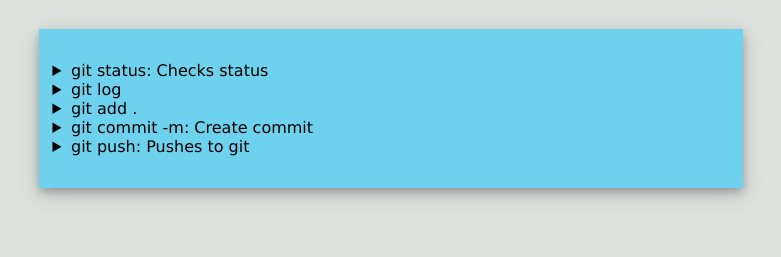
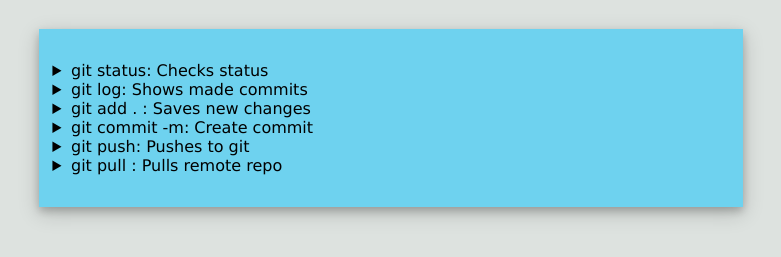
Before and after one commit to Tobiahk/code-in-git, a plain HTML site: page index.html in a window 1280 px wide. Shown: the part 73-330 px from the top of the page, without its empty margins (249-1030 px from the left). Drawn offline with Linux system fonts and the light colour scheme.

Commit message:
updated html

```diff
--- a/index.html
+++ b/index.html
@@ -15,10 +15,11 @@
             <h1>Git Kommandon</h1>
             <ul>
                 <li>git status: Checks status</li>
-                <li>git log</li>
-                <li>git add .</li>
+                <li>git log: Shows made commits</li>
+                <li>git add . : Saves new changes</li>
                 <li>git commit -m: Create commit</li>
                 <li>git push: Pushes to git</li>
+                <li>git pull : Pulls remote repo</li>
             </ul>
         </article>
     </section>
```
